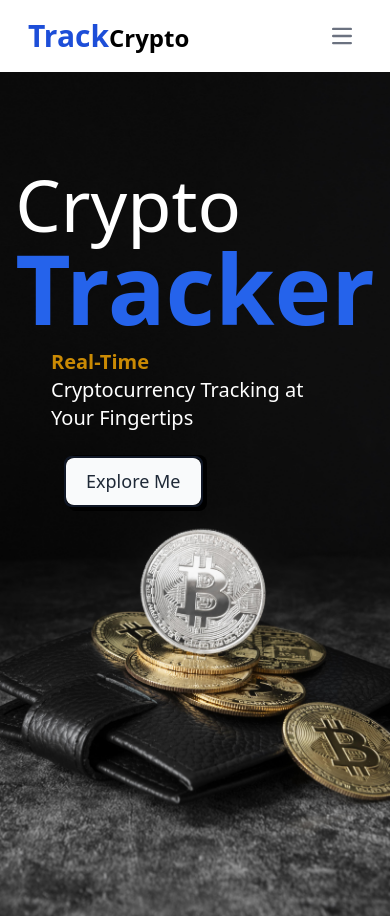
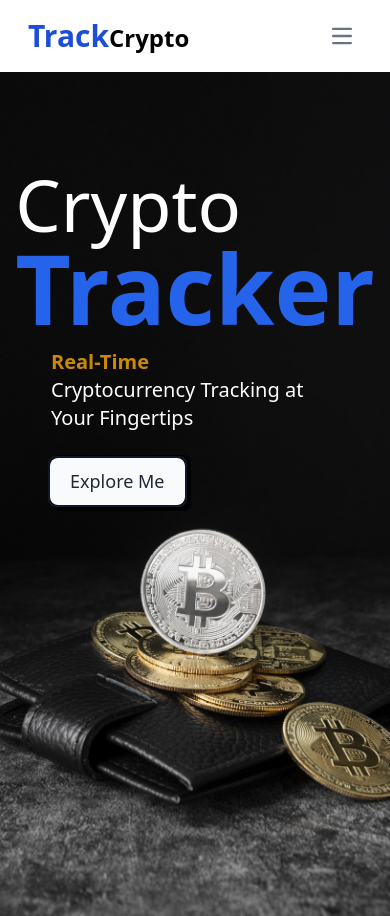
Before and after one commit to techvogue/crypto_tracker_react, a React (Vite) app: page / in a window 390 px wide. Built offline with nearby package versions, Linux system fonts and the light colour scheme.

Commit message:
Updated project with new features

```diff
--- a/src/component/Main/Home.jsx
+++ b/src/component/Main/Home.jsx
@@ -21,7 +21,7 @@ export default function Home() {
             Cryptocurrency Tracking at Your Fingertips
           </p>
         </div>
-        <div className="  sm:w-80 ml-16 md:flex justify-start  items-center  mt-6 sm:ml-32 md:mt-10 md:ml-32">
+        <div className="  sm:w-80 ml-12 md:flex justify-start  items-center  mt-6 sm:ml-32 md:mt-10 md:ml-32">
           <div className="relative inline-block text-lg group">
             <span className="relative z-10 block px-5 py-3 overflow-hidden font-medium leading-tight text-gray-800 transition-colors  sm:w-fit duration-300 ease-out border-2 border-gray-900 rounded-lg group-hover:text-white">
               <span className="absolute inset-0 w-full h-full px-5 py-3 rounded-lg bg-gray-50"></span>
```
